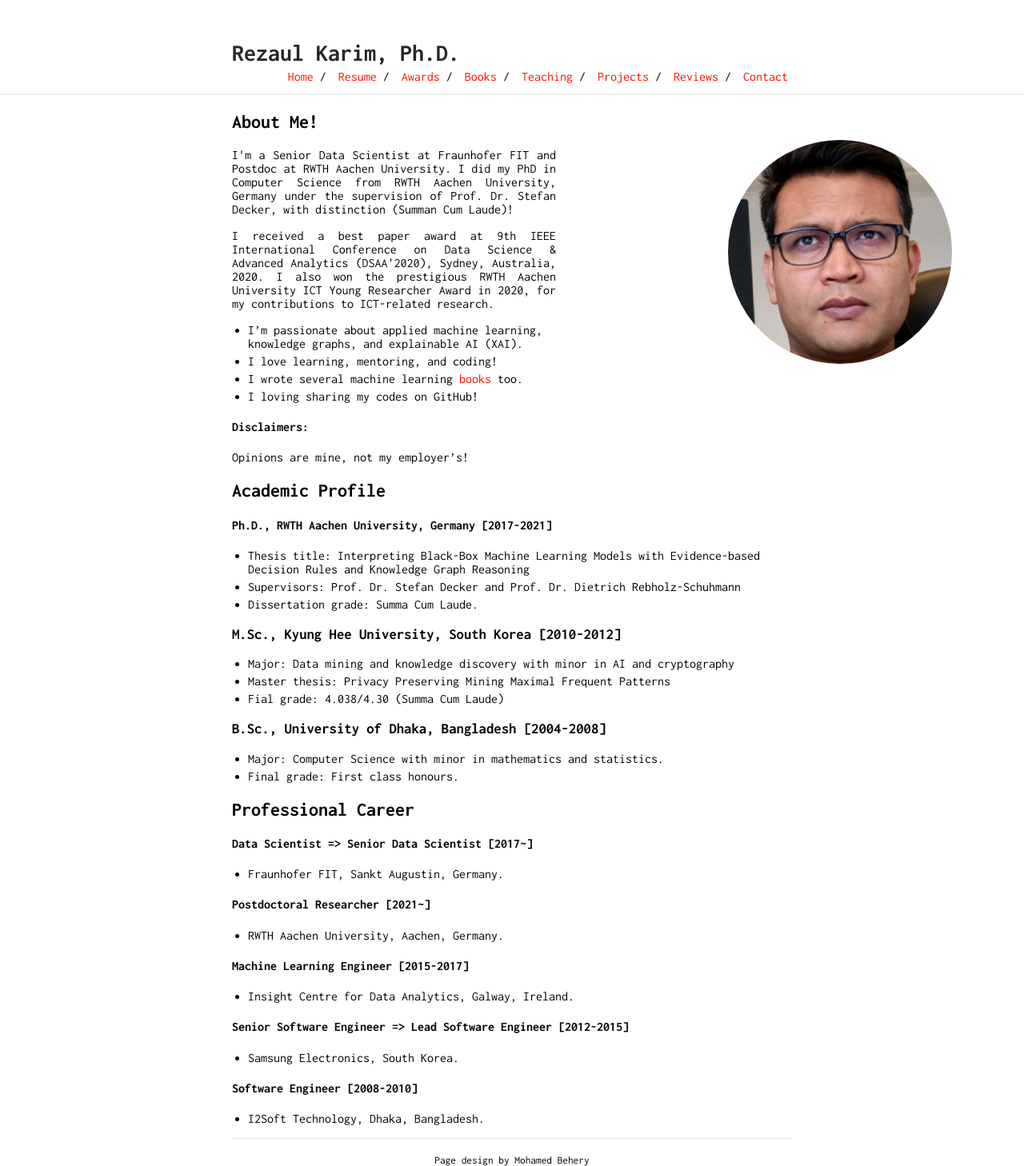
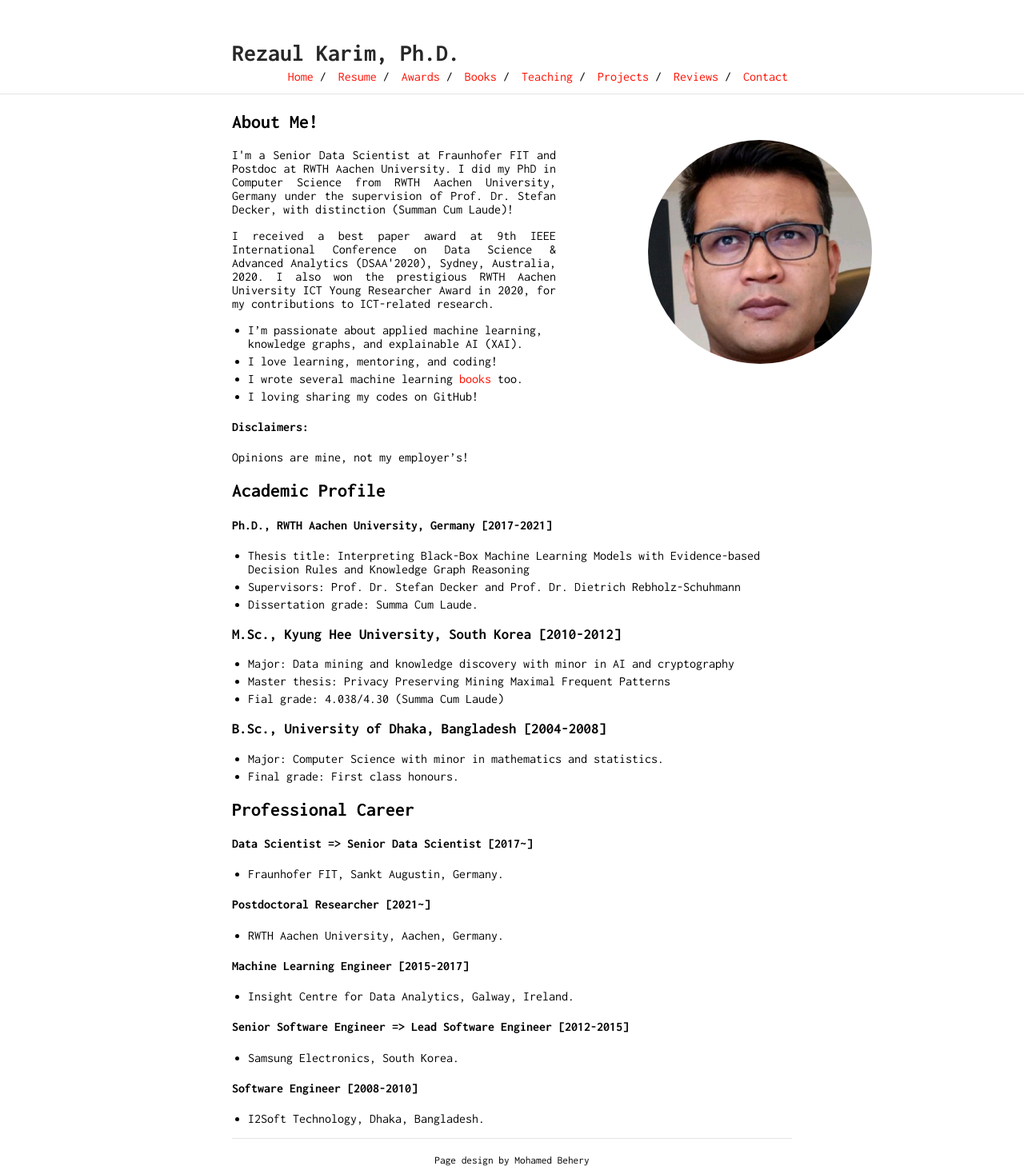
Before and after one commit to rezacsedu/rezacsedu.github.io, a Jekyll site: the page built from index.md, in a window 1280 px wide. Shown: the whole page at 80% size. Built offline with Jekyll 4.4.1, drawn with Linux system fonts in a browser that asks for light colours; our own code applies the rules of GitHub Pages for plain Markdown files.

Commit message:
Update typography.scss

```diff
--- a/_sass/typography.scss
+++ b/_sass/typography.scss
@@ -42,7 +42,7 @@
         margin: -10px 0 0 15px;
         float: right;
         border-radius: 50%;
-        left: 200px;
+        left: 100px;
         p & {
             padding: 0;
             margin: 0;
```
